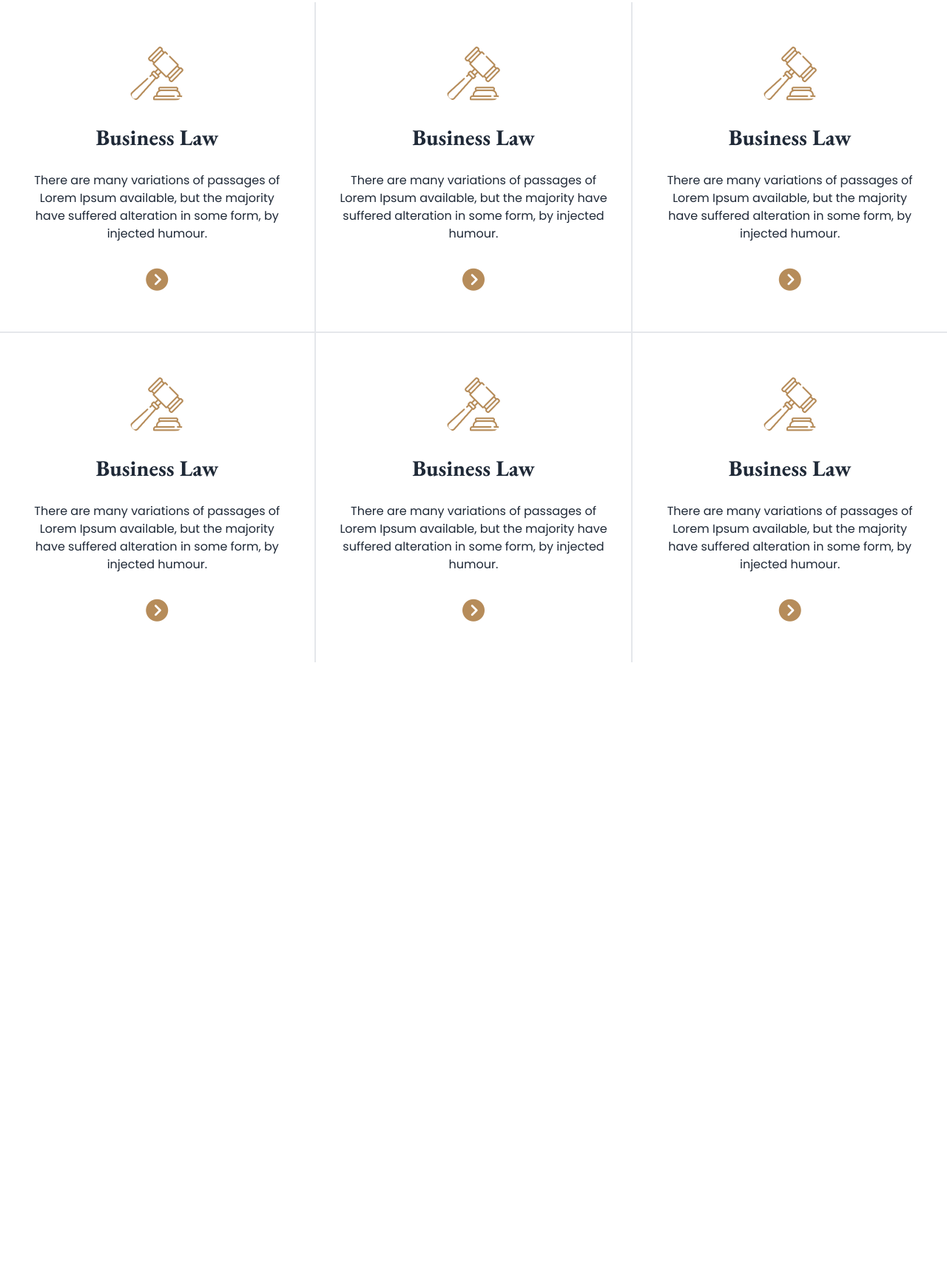
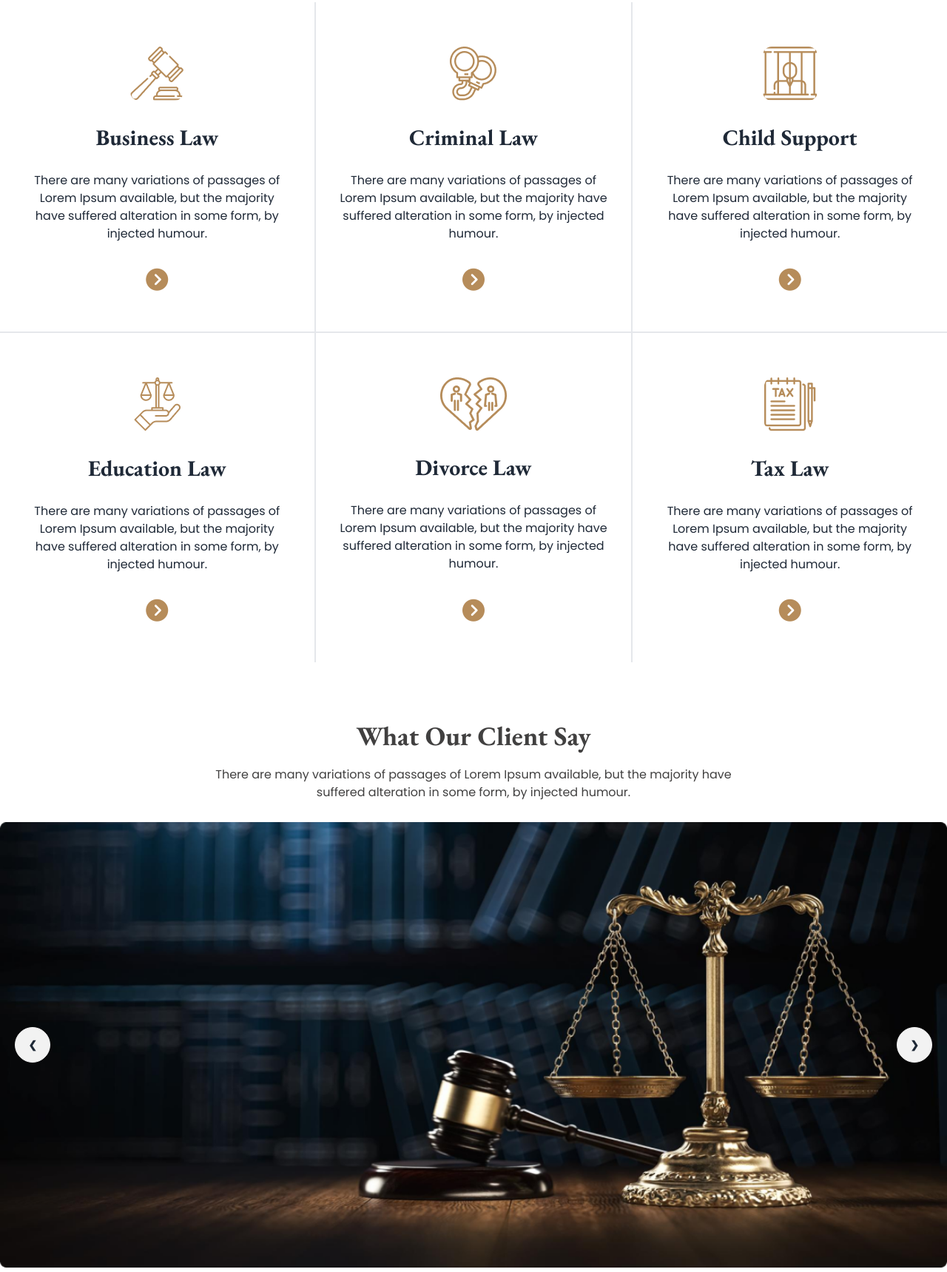
Before and after one commit to Shamimreza82/legal-solution-website-project, a plain HTML site: page index.html in a window 1280 px wide. Shown: the part 1081-2800 px from the top of the page at 74% size. Before the commit the page ends 1976 px from the top, so only its background shows below. Drawn offline with nearby package versions, Linux system fonts and the light colour scheme.

Commit message:
added new section

```diff
--- a/index.html
+++ b/index.html
@@ -89,6 +89,7 @@
     </section>
     </header>
     <main class="container m-auto">
+<!--The Legal Practice Area section start -->
         <section >
             <div class="font-EB-Garamond">
                 <div class="text-center mt-7">
@@ -110,12 +111,12 @@
                         </div>
                       </div>
                     <!-- second cards  -->
-                    <div class="card   rounded-none  py-5">
+                    <div class="card   rounded-none border-none md:border-b-2 py-5">
                         <figure class="px-10 pt-10">
-                          <img src="images/business.png" alt="Shoes" class="rounded-xl" />
+                          <img src="images/criminal.png" alt="Shoes" class="rounded-xl" />
                         </figure>
                         <div class="card-body items-center text-center">
-                          <h2 class="card-title text-3xl font-bold ">Business Law</h2>
+                          <h2 class="card-title text-3xl font-bold ">Criminal Law</h2>
                           <p class="mt-5 font-poppins ">There are many variations of passages of Lorem Ipsum available, but the majority have suffered alteration in some form, by injected humour.</p>
                           <div class="card-actions">
                             <button class=" rounded-full"><i class="fa-solid fa-circle-chevron-right text-3xl text-btnColor mt-6"></i></button>
@@ -125,10 +126,10 @@
                     <!-- third cards  -->
                     <div class="card   rounded-none border-l-2  py-5">
                         <figure class="px-10 pt-10">
-                          <img src="images/business.png" alt="Shoes" class="rounded-xl" />
+                          <img src="images/child.png" alt="Shoes" class="rounded-xl" />
                         </figure>
                         <div class="card-body items-center text-center">
-                          <h2 class="card-title text-3xl font-bold ">Business Law</h2>
+                          <h2 class="card-title text-3xl font-bold ">Child Support</h2>
                           <p class="mt-5 font-poppins ">There are many variations of passages of Lorem Ipsum available, but the majority have suffered alteration in some form, by injected humour.</p>
                           <div class="card-actions">
                             <button class=" rounded-full"><i class="fa-solid fa-circle-chevron-right text-3xl text-btnColor mt-6"></i></button>
@@ -138,10 +139,10 @@
                     <!-- forth cards  -->
                     <div class="card  rounded-none border-r-2 border-t-2 py-5">
                         <figure class="px-10 pt-10">
-                          <img src="images/business.png" alt="Shoes" class="rounded-xl" />
+                          <img src="images/education.png" alt="Shoes" class="rounded-xl" />
                         </figure>
                         <div class="card-body items-center text-center">
-                          <h2 class="card-title text-3xl font-bold ">Business Law</h2>
+                          <h2 class="card-title text-3xl font-bold ">Education Law</h2>
                           <p class="mt-5 font-poppins ">There are many variations of passages of Lorem Ipsum available, but the majority have suffered alteration in some form, by injected humour.</p>
                           <div class="card-actions">
                             <button class=" rounded-full"><i class="fa-solid fa-circle-chevron-right text-3xl text-btnColor mt-6"></i></button>
@@ -151,10 +152,10 @@
                     <!-- fifth cards  -->
                     <div class="card   rounded-none border-t-2 py-5">
                         <figure class="px-10 pt-10">
-                          <img src="images/business.png" alt="Shoes" class="rounded-xl" />
+                          <img src="images/divorce.png" alt="Shoes" class="rounded-xl" />
                         </figure>
                         <div class="card-body items-center text-center">
-                          <h2 class="card-title text-3xl font-bold ">Business Law</h2>
+                          <h2 class="card-title text-3xl font-bold ">Divorce Law</h2>
                           <p class="mt-5 font-poppins ">There are many variations of passages of Lorem Ipsum available, but the majority have suffered alteration in some form, by injected humour.</p>
                           <div class="card-actions">
                             <button class=" rounded-full"><i class="fa-solid fa-circle-chevron-right text-3xl text-btnColor mt-6"></i></button>
@@ -164,10 +165,10 @@
                     <!-- six cards  -->
                     <div class="card   rounded-none border-t-2 border-l-2 py-5">
                         <figure class="px-10 pt-10">
-                          <img src="images/business.png" alt="Shoes" class="rounded-xl" />
+                          <img src="images/tax.png" alt="Shoes" class="rounded-xl" />
                         </figure>
                         <div class="card-body items-center text-center">
-                          <h2 class="card-title text-3xl font-bold ">Business Law</h2>
+                          <h2 class="card-title text-3xl font-bold ">Tax Law</h2>
                           <p class="mt-5 font-poppins ">There are many variations of passages of Lorem Ipsum available, but the majority have suffered alteration in some form, by injected humour.</p>
                           <div class="card-actions">
                             <button class=" rounded-full"><i class="fa-solid fa-circle-chevron-right text-3xl text-btnColor mt-6"></i></button>
@@ -177,6 +178,43 @@
                 </div>
             </div>
         </section>
+<!--What Our Client Say section start -->
+        <section>
+                <div class="text-center mt-20 font-EB-Garamond">
+                    <h1 class="text-4xl font-bold text-primary mb-5">What Our Client Say</h1>
+                    <p class="text-primary font-poppins  ">There are many variations of passages of Lorem Ipsum available, but the majority have <br>suffered alteration in some form, by injected humour.</p>
+                </div>
+                <div class="carousel w-full mt-7">
+                    <div id="slide1" class="carousel-item relative w-full">
+                      <img src="images/banner.png" class="w-full" />
+                      <div class="absolute flex justify-between transform -translate-y-1/2 left-5 right-5 top-1/2">
+                        <a href="#slide4" class="btn btn-circle">❮</a>
+                        <a href="#slide2" class="btn btn-circle">❯</a>
+                      </div>
+                    </div>
+                    <div id="slide2" class="carousel-item relative w-full">
+                      <img src="images/banner.png" class="w-full" />
+                      <div class="absolute flex justify-between transform -translate-y-1/2 left-5 right-5 top-1/2">
+                        <a href="#slide1" class="btn btn-circle">❮</a>
+                        <a href="#slide3" class="btn btn-circle">❯</a>
+                      </div>
+                    </div>
+                    <div id="slide3" class="carousel-item relative w-full">
+                      <img src="images/banner.png" class="w-full" />
+                      <div class="absolute flex justify-between transform -translate-y-1/2 left-5 right-5 top-1/2">
+                        <a href="#slide2" class="btn btn-circle">❮</a>
+                        <a href="#slide4" class="btn btn-circle">❯</a>
+                      </div>
+                    </div>
+                    <div id="slide4" class="carousel-item relative w-full">
+                      <img src="images/banner.png" class="w-full" />
+                      <div class="absolute flex justify-between transform -translate-y-1/2 left-5 right-5 top-1/2">
+                        <a href="#slide3" class="btn btn-circle">❮</a>
+                        <a href="#slide1" class="btn btn-circle">❯</a>
+                      </div>
+                    </div>
+                  </div>
+        </section>
     </main>
     <footer>
 
```
